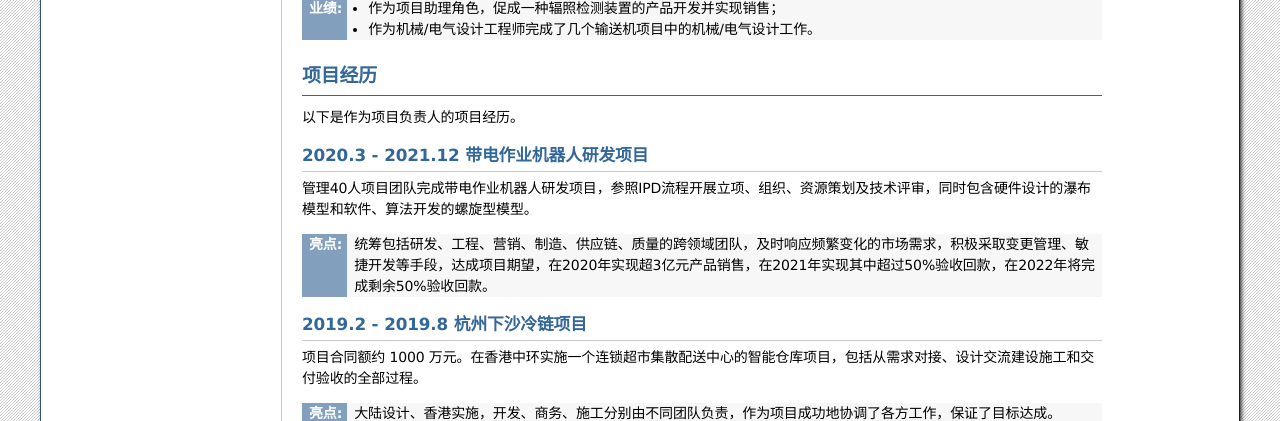
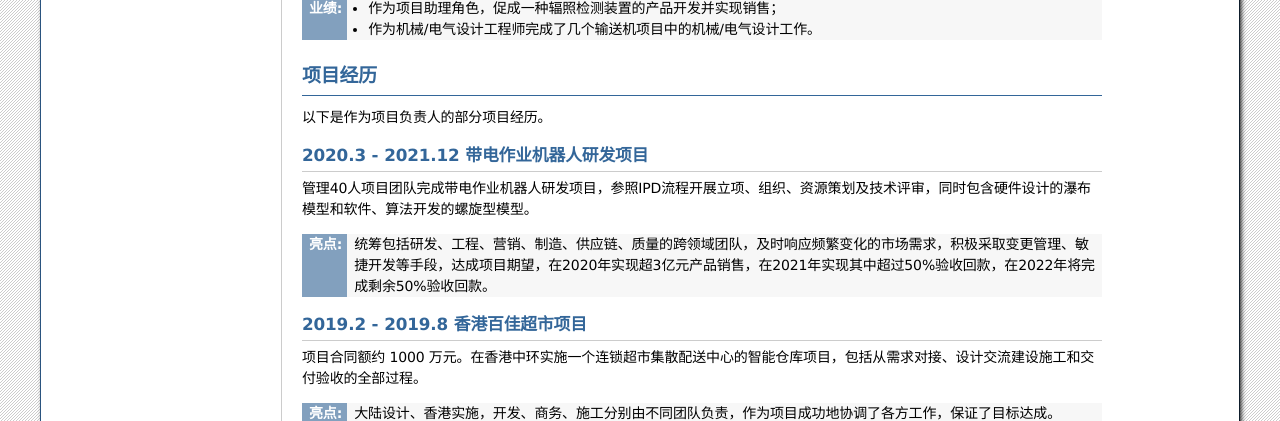
Before and after one commit to cruiurc/cruiurc.github.io, a Sphinx documentation site: the page built from source/miscellaneous/resume.rst, in a window 1280 px wide and 900 px high, scrolled down 1886 px. Shown: the part 151-572 px from the top of the window. Built offline with Sphinx 7.4.7, drawn with Linux system fonts in a browser that asks for light colours; some of the changed text lies outside the part shown.

Commit message:
20230105

```diff
--- a/source/miscellaneous/resume.rst
+++ b/source/miscellaneous/resume.rst
@@ -14,7 +14,7 @@
 :年龄: 38 （出生年月: 1984年9月）
 :户口所在地: 南京
 :籍贯: 安徽铜陵
-:邮箱: crui@outlook.com;
+:邮箱: crui@outlook.com
 
 教育经历
 --------
@@ -110,7 +110,7 @@
 
 项目经历
 --------
-以下是作为项目负责人的项目经历。
+以下是作为项目负责人的部分项目经历。
 
 2020.3 - 2021.12 带电作业机器人研发项目
 ~~~~~~~~~~~~~~~~~~~~~~~~~~~~~~~~~~~~~~~~
@@ -118,7 +118,7 @@
 
 :亮点: 统筹包括研发、工程、营销、制造、供应链、质量的跨领域团队，及时响应频繁变化的市场需求，积极采取变更管理、敏捷开发等手段，达成项目期望，在2020年实现超3亿元产品销售，在2021年实现其中超过50%验收回款，在2022年将完成剩余50%验收回款。
 
-2019.2 - 2019.8 杭州下沙冷链项目
+2019.2 - 2019.8 香港百佳超市项目
 ~~~~~~~~~~~~~~~~~~~~~~~~~~~~~~~~~~~~~~
 项目合同额约 1000 万元。在香港中环实施一个连锁超市集散配送中心的智能仓库项目，包括从需求对接、设计交流建设施工和交付验收的全部过程。
 
```
